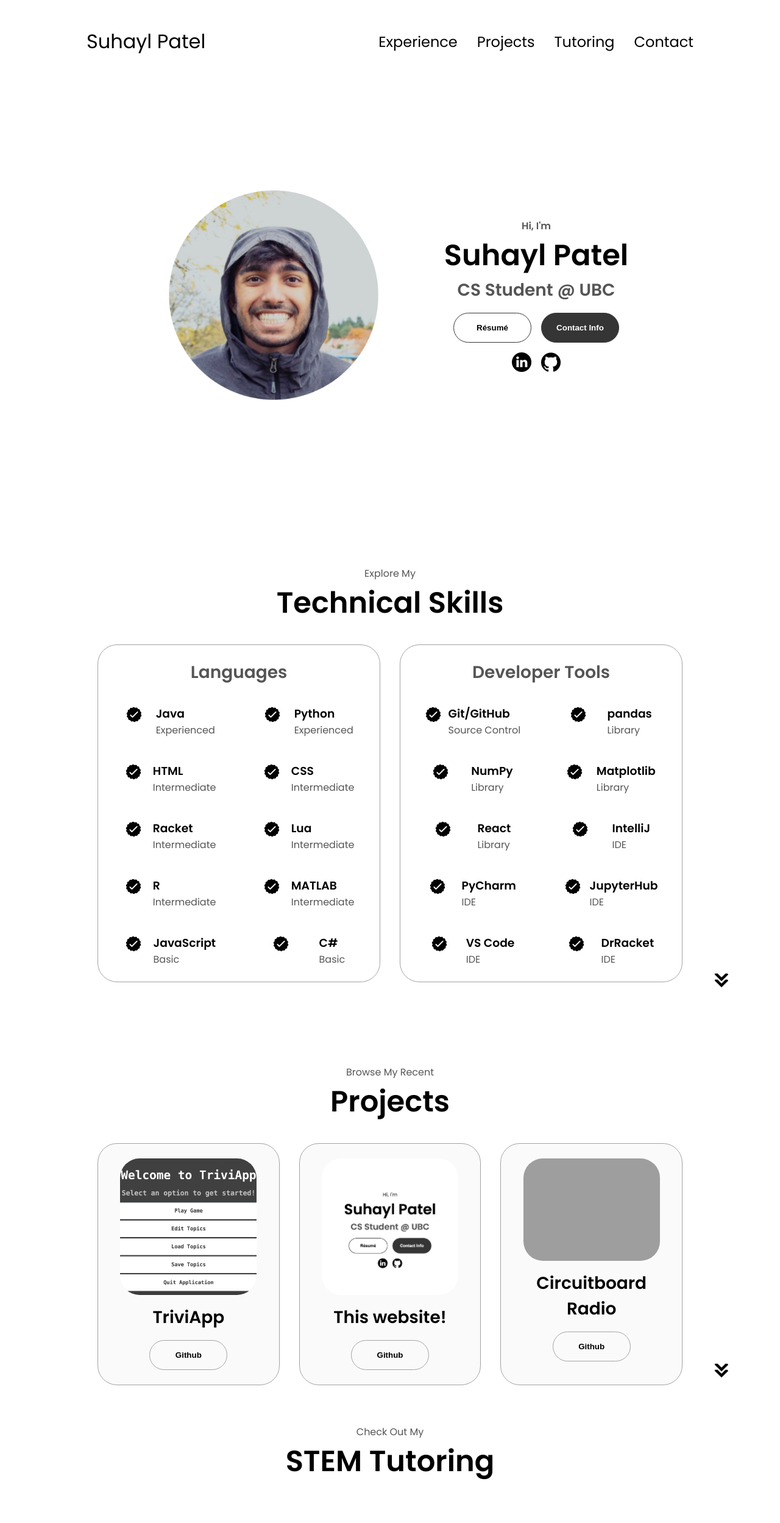
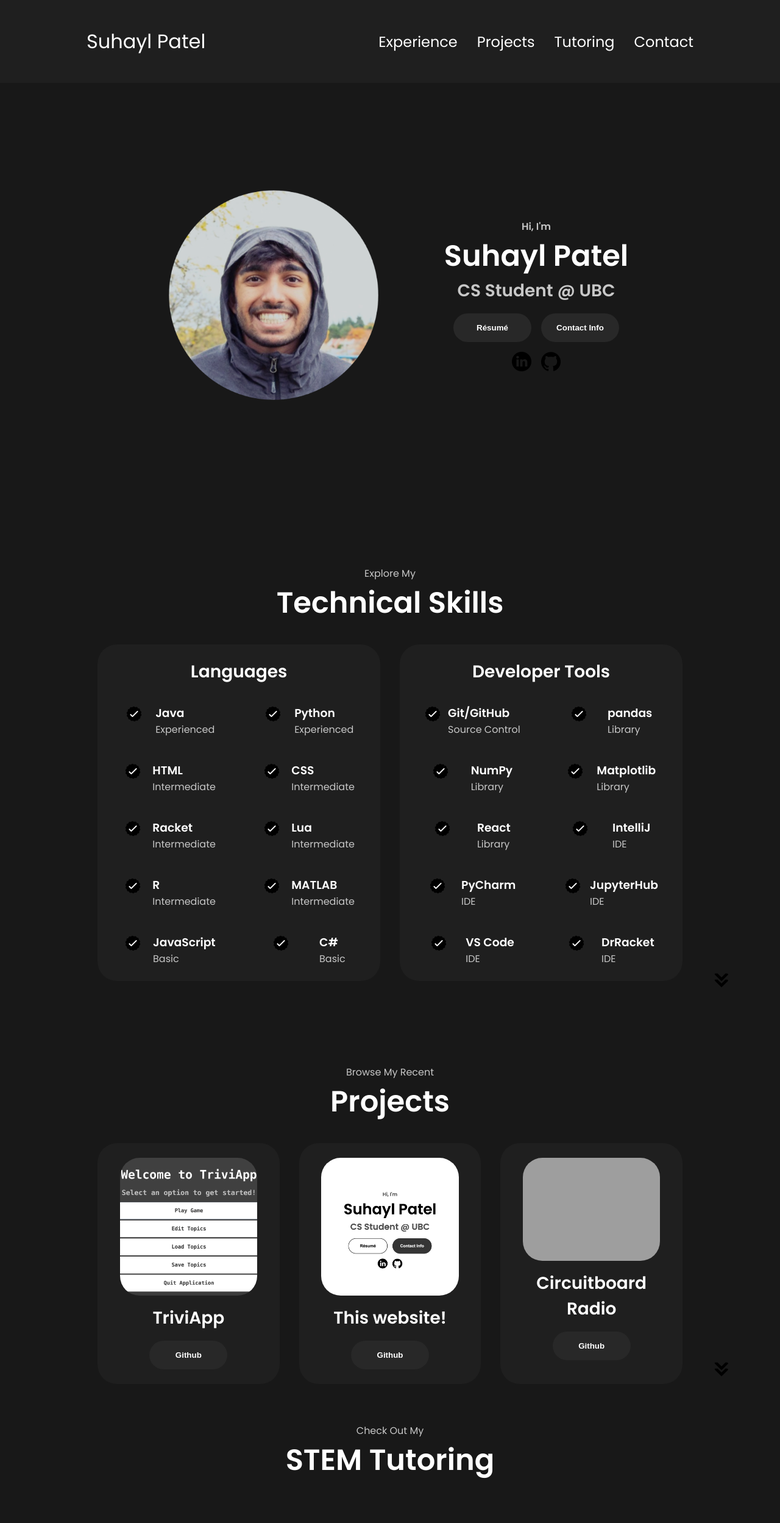
Before and after one commit to suhaylp/portfolio_website, a plain HTML site: page index.html in a window 1280 px wide. Shown: the top 2498 px of the page at 61% size. Drawn offline with Linux system fonts and the light colour scheme; grey boxes are pictures that could not be loaded.

Commit message:
Converted temporarily to dark mode

```diff
--- a/style.css
+++ b/style.css
@@ -5,10 +5,15 @@
 * {
   margin: 0;
   padding: 0;
+  box-sizing: border-box;
 }
 
 body {
   font-family: "Poppins", sans-serif;
+  background-color: #181818;
+  /* Dark background */
+  color: #ffffff;
+  /* Light text */
 }
 
 html {
@@ -16,7 +21,8 @@ html {
 }
 
 p {
-  color: rgb(85, 85, 85);
+  color: #c7c7c7;
+  /* Lighter text for paragraphs */
 }
 
 /* TRANSITION */
@@ -31,6 +37,8 @@ a,
 nav,
 .nav-links {
   display: flex;
+  background-color: #1f1f1f;
+  /* Dark background for nav */
 }
 
 nav {
@@ -46,20 +54,24 @@ nav {
 }
 
 a {
-  color: black;
+  color: #ffffff;
+  /* Light color for links */
   text-decoration: none;
-  text-decoration-color: white;
+  text-decoration-color: #a8a8a8;
 }
 
 a:hover {
-  color: grey;
+  color: #a8a8a8;
+  /* Lighter grey for hover */
   text-decoration: underline;
   text-underline-offset: 1rem;
-  text-decoration-color: rgb(181, 181, 181);
+  text-decoration-color: #6d6d6d;
 }
 
 .logo {
   font-size: 2rem;
+  color: #ffffff;
+  /* Logo color */
 }
 
 .logo:hover {
@@ -89,7 +101,8 @@ a:hover {
 .hamburger-icon span {
   width: 100%;
   height: 2px;
-  background-color: black;
+  background-color: #ffffff;
+  /* Light color for lines */
   transition: all 0.3 ease-in-out;
 }
 
@@ -97,7 +110,8 @@ a:hover {
   position: absolute;
   top: 100%;
   right: 0;
-  background-color: white;
+  background-color: #1f1f1f;
+  /* Dark background for menu */
   width: fit-content;
   max-height: 0;
   overflow: hidden;
@@ -109,7 +123,8 @@ a:hover {
   padding: 10px;
   text-align: center;
   font-size: 1.5rem;
-  color: black;
+  color: #ffffff;
+  /* Light text in menu */
   text-decoration: none;
   transition: all 0.3 ease-in-out;
 }
@@ -134,26 +149,14 @@ a:hover {
   transform: rotate(-45deg) translate(10px, -5px);
 }
 
-.hamburger-icon span:first-child {
-  transform: none;
-}
-
-.hamburger-icon span:first-child {
-  opacity: 1;
-}
-
-.hamburger-icon span:first-child {
-  transform: none;
-}
-
 /* SECTIONS */
 
 section {
   padding-top: 4vh;
   height: 96vh;
   margin: 0 10rem;
-  box-sizing: border-box;
-  min-height: fit-content;
+  background-color: #181818;
+  /* Dark background for sections */
 }
 
 .section-container {
@@ -223,42 +226,20 @@ section {
 
 .btn {
   font-weight: 600;
-  transition: all 300ms ease;
   padding: 1rem;
   width: 8rem;
   border-radius: 2rem;
+  background: #282828;
+  /* Dark background for buttons */
+  color: #ffffff;
+  /* Light text on buttons */
+  border: none;
 }
 
-.btn-color-1,
-.btn-color-2 {
-  border: rgb(53, 53, 53) 0.1rem solid;
-}
-
-.btn-color-1:hover,
-.btn-color-2:hover {
+.btn:hover {
+  background: #383838;
+  /* Slightly lighter on hover */
   cursor: pointer;
-}
-
-.btn-color-1,
-.btn-color-2:hover {
-  background: rgb(53, 53, 53);
-  color: white;
-}
-
-.btn-color-1:hover {
-  background: rgb(0, 0, 0);
-}
-
-.btn-color-2 {
-  background: none;
-}
-
-.btn-color-2:hover {
-  border: rgb(255, 255, 255) 0.1rem solid;
-}
-
-.btn-container {
-  gap: 1rem;
 }
 
 /* ABOUT SECTION */
@@ -296,10 +277,10 @@ section {
 .details-container {
   padding: 1.5rem;
   flex: 1;
-  background: white;
+  background: #1f1f1f;
+  /* Dark background for details */
   border-radius: 2rem;
-  border: rgb(53, 53, 53) 0.1rem solid;
-  border-color: rgb(163, 163, 163);
+  border: none;
   text-align: center;
 }
 
@@ -321,7 +302,6 @@ section {
 }
 
 .experience-sub-title {
-  color: rgb(85, 85, 85);
   font-weight: 600;
   font-size: 1.75rem;
   margin-bottom: 2rem;
@@ -342,8 +322,6 @@ section {
   justify-content: space-around;
 }
 
-
-
 article {
   display: flex;
   width: 10rem;
@@ -363,8 +341,8 @@ article .icon {
 }
 
 .color-container {
-  border-color: rgb(163, 163, 163);
-  background: rgb(250, 250, 250);
+  background: #1f1f1f;
+  /* Dark background for project containers */
 }
 
 .project-img {
@@ -375,12 +353,14 @@ article .icon {
 
 .project-title {
   margin: 1rem;
-  color: black;
+  color: #ffffff;
+  /* Light text for project titles */
 }
 
 .project-btn {
-  color: black;
-  border-color: rgb(163, 163, 163);
+  color: #ffffff;
+  /* Light text for project buttons */
+  border: none;
 }
 
 /* CONTACT */
@@ -396,9 +376,9 @@ article .icon {
   display: flex;
   justify-content: center;
   border-radius: 2rem;
-  border: rgb(53, 53, 53) 0.1rem solid;
-  border-color: rgb(163, 163, 163);
-  background: (250, 250, 250);
+  border: none;
+  background: #282828;
+  /* Dark background for contact info */
   margin: 2rem auto;
   padding: 0.5rem;
 }
@@ -428,6 +408,8 @@ article .icon {
 footer {
   height: 26vh;
   margin: 0 1rem;
+  background-color: #1f1f1f;
+  /* Dark background for footer */
 }
 
 footer p {
```
